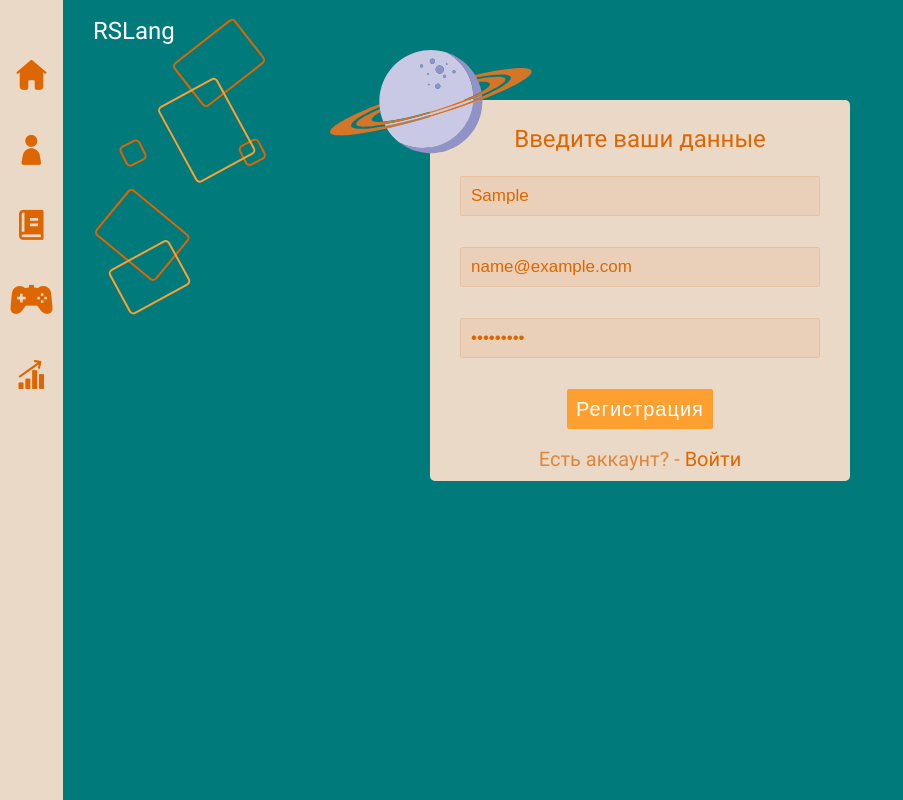
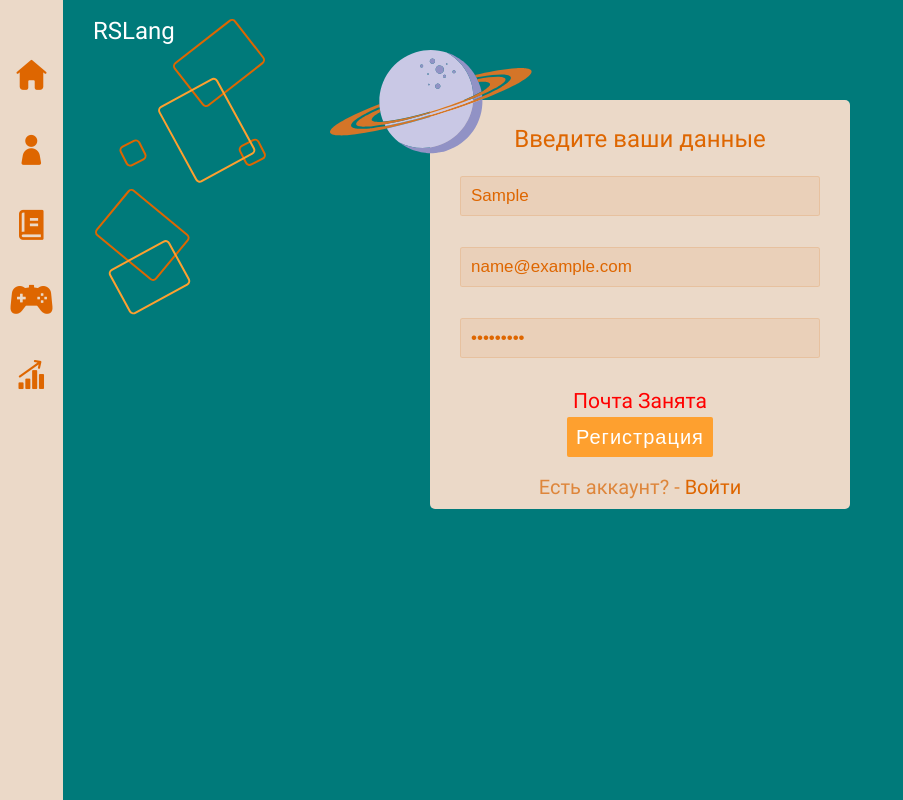
Before and after one commit to NetLighty/RS-Lang, a React (Vite) app: page /registration in a window 1280 px wide. Both pictures are taken after typing "Sample", "name@example.com", "Sample123" into the empty fields and a click on the button "Регистрация". Shown: the whole page, without its empty margins (0-903 px from the left). Built offline with nearby package versions, Linux system fonts and the light colour scheme; no server answers.

Commit message:
feat: add registration api response validation

```diff
--- a/src/api/controllers/userController.ts
+++ b/src/api/controllers/userController.ts
@@ -19,13 +19,7 @@ export const registrationUser = async (name: string, email: string, password: st
   const regRes = await UserService.createUser(name, email, password);
   console.log('createUser');
   console.log(regRes);
-  if (regRes.status === 200) {
-    const loginRes = await loginUser(regRes.data.email, password);
-    console.log('login user');
-    console.log(loginRes);
-    return loginRes;
-  }
-  return null;
+  return regRes;
 };
 
 export const logoutUser = () => {
--- a/src/components/authForm/authForm.scss
+++ b/src/components/authForm/authForm.scss
@@ -34,7 +34,8 @@
          height: $errorMessageHeight;
       }
       &__error-message {
-         font-size: 1.8rem;
+         text-transform: capitalize;
+         font-size: 2.1rem;
          color: red;
       }
       &__email,
--- a/src/components/authForm/registrationForm.tsx
+++ b/src/components/authForm/registrationForm.tsx
@@ -3,8 +3,10 @@ import {
 } from 'formik';
 import React, { FC } from 'react';
 import { NavLink, useNavigate } from 'react-router-dom';
-import { registrationUser } from '~/api/controllers/userController';
+import { loginUser, registrationUser } from '~/api/controllers/userController';
 import useActions from '~/hooks/useAction';
+import useTypedSelector from '~/hooks/useTypedSelector';
+import { errorRegistrationMsg, successfullRegistrationMsg } from '~/utils/auth';
 import { RegistrationSchema } from '~/utils/rules/authSchemas';
 import './authForm.scss';
 
@@ -19,24 +21,33 @@ interface RegistrationValues {
 const RegistrationForm: FC = () => {
   const initialValues: RegistrationValues = { name: '', email: '', password: '' };
   const {
-    setIsAuth, setError, setUser,
+    setIsAuth, setUser, setRegistrationError,
   } = useActions();
+  const { regError } = useTypedSelector((state) => state.auth);
   const navigate = useNavigate();
+
+  const handleChange = () => {
+    setRegistrationError('');
+  };
   return (
     <div className="auth">
       <Formik
         initialValues={initialValues}
         validationSchema={RegistrationSchema}
         onSubmit={async (values, actions) => {
-          const regRes = await registrationUser(values.name, values.email, values.password);
-          console.log(regRes);
-          if (regRes) {
-            setUser({
-              id: regRes.id, name: regRes.name,
-            });
-            setIsAuth(true);
-            setError('');
-            navigate('../');
+          try {
+            const regRes = await registrationUser(values.name, values.email, values.password);
+            const loginRes = await loginUser(regRes.data.email, values.password);
+            if (loginRes) {
+              setUser({
+                id: loginRes.id, name: loginRes.name,
+              });
+              setIsAuth(true);
+              setRegistrationError('');
+              navigate('../');
+            }
+          } catch {
+            setRegistrationError(errorRegistrationMsg);
           }
           actions.setSubmitting(false);
         }}
@@ -55,7 +66,7 @@ const RegistrationForm: FC = () => {
                 </div>
               </div>
               <div className="form__input-block">
-                <Field name="email" className="form__email" placeholder="Почта" />
+                <Field onInput={handleChange} name="email" className="form__email" placeholder="Почта" />
                 <div className="form__error-container">
                   {errors.email && touched.email ? (
                     <span className="form__error-message">{errors.email}</span>
@@ -69,6 +80,11 @@ const RegistrationForm: FC = () => {
                     <span className="form__error-message">{errors.password}</span>
                   ) : null}
                 </div>
+              </div>
+              <div className="form__error-container">
+                {regError ? (
+                  <span className="form__error-message">{regError}</span>
+                ) : null}
               </div>
               <div className="form__button">
                 <button className="form__button-enter" type="submit">{ isSubmitting ? '...' : 'регистрация' }</button>
--- a/src/store/reducers/auth/action-creators.ts
+++ b/src/store/reducers/auth/action-creators.ts
@@ -1,5 +1,6 @@
 import {
-  AuthActionEnum, CurrentUser, SetAuthAction, SetErrorAction, SetLoadingAction, SetUserAction,
+  AuthActionEnum, CurrentUser, SetAuthAction, SetErrorAction, SetLoadingAction,
+  SetRegistrationErrorAction, SetUserAction,
 } from './types';
 
 const AuthActionCreators = {
@@ -9,6 +10,9 @@ const AuthActionCreators = {
     { type: AuthActionEnum.SET_LOADING, payload: loading }
   ),
   setError: (error: string): SetErrorAction => ({ type: AuthActionEnum.SET_ERROR, payload: error }),
+  setRegistrationError: (error: string): SetRegistrationErrorAction => ({
+    type: AuthActionEnum.SET_REGISTRATION_ERROR, payload: error,
+  }),
 };
 
 export default AuthActionCreators;
--- a/src/store/reducers/auth/auth-reducers.ts
+++ b/src/store/reducers/auth/auth-reducers.ts
@@ -5,6 +5,7 @@ import {
 const initialState: AuthState = {
   isAuth: false,
   error: '',
+  regError: '',
   user: {} as CurrentUser,
   isLoading: false,
 };
@@ -20,6 +21,8 @@ export default function authReducer(state = initialState, action: AuthAction): A
       return { ...state, isLoading: action.payload };
     case AuthActionEnum.SET_ERROR:
       return { ...state, error: action.payload, isLoading: false };
+    case AuthActionEnum.SET_REGISTRATION_ERROR:
+      return { ...state, regError: action.payload, isLoading: false };
     default:
       return state;
   }
--- a/src/store/reducers/auth/types.ts
+++ b/src/store/reducers/auth/types.ts
@@ -7,11 +7,13 @@ export interface AuthState {
   user: CurrentUser;
   isLoading: boolean;
   error: string;
+  regError: string;
 }
 
 export enum AuthActionEnum {
   SET_AUTH = 'SET_AUTH',
   SET_ERROR = 'SET_ERROR',
+  SET_REGISTRATION_ERROR = 'SET_REGISTRATION_ERROR',
   SET_USER = 'SET_USER',
   SET_LOADING = 'SET_LOADING',
 }
@@ -22,6 +24,10 @@ export interface SetAuthAction {
 }
 export interface SetErrorAction {
   type: AuthActionEnum.SET_ERROR;
+  payload: string;
+}
+export interface SetRegistrationErrorAction {
+  type: AuthActionEnum.SET_REGISTRATION_ERROR;
   payload: string;
 }
 export interface SetUserAction {
@@ -37,4 +43,5 @@ export type AuthAction =
 SetAuthAction |
 SetErrorAction |
 SetLoadingAction |
-SetUserAction;
+SetUserAction |
+SetRegistrationErrorAction;
--- a/src/utils/auth.ts
+++ b/src/utils/auth.ts
@@ -5,6 +5,9 @@ export const localStorageNames = {
   userName: 'username',
   isAuth: 'auth',
 };
+
+export const successfullRegistrationMsg = 'Successful creation.';
+export const errorRegistrationMsg = 'Почта занята';
 
 export const getCookie = (name: string) => {
   const match = document.cookie.match(new RegExp(`(^| )${name}=([^;]+)`));
```
